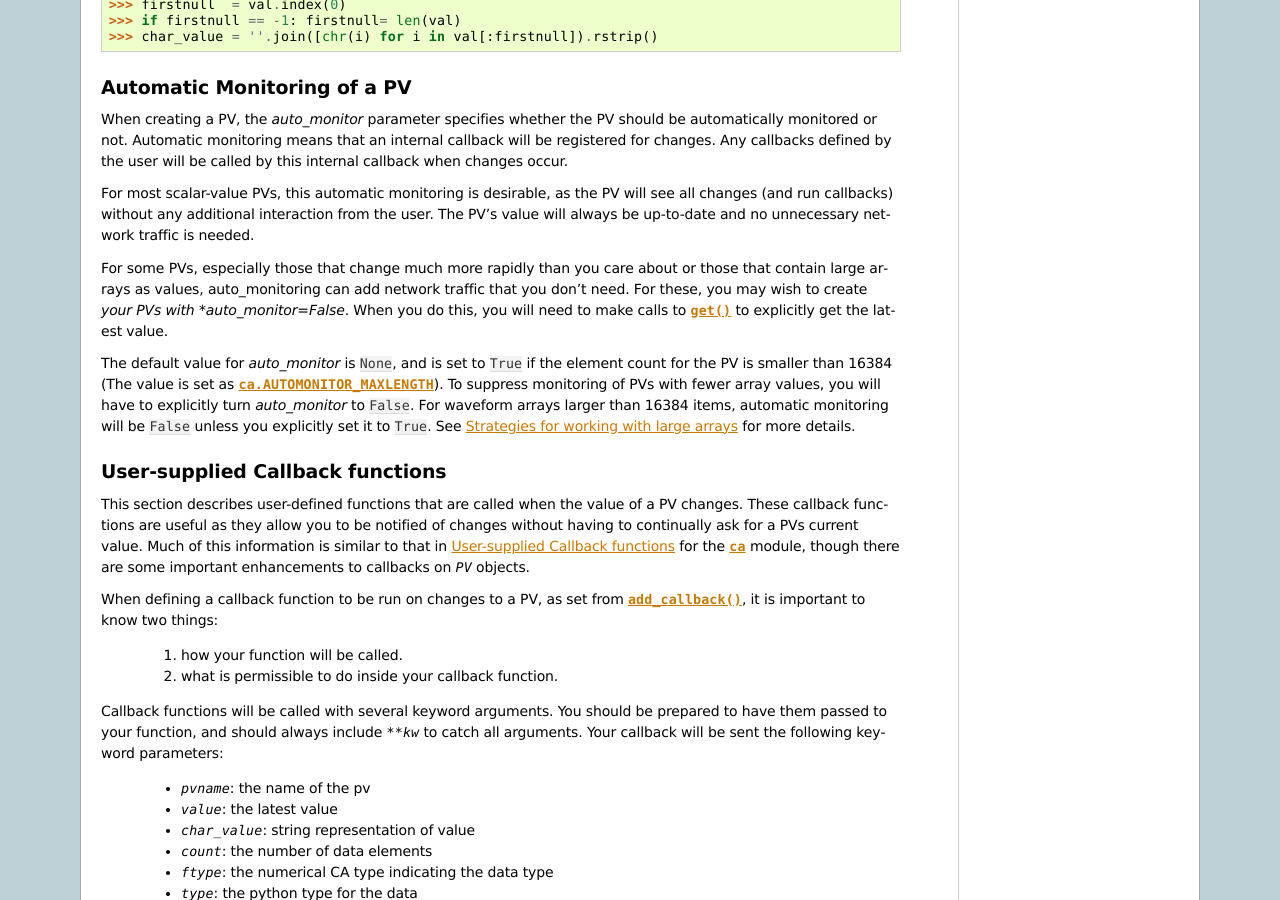
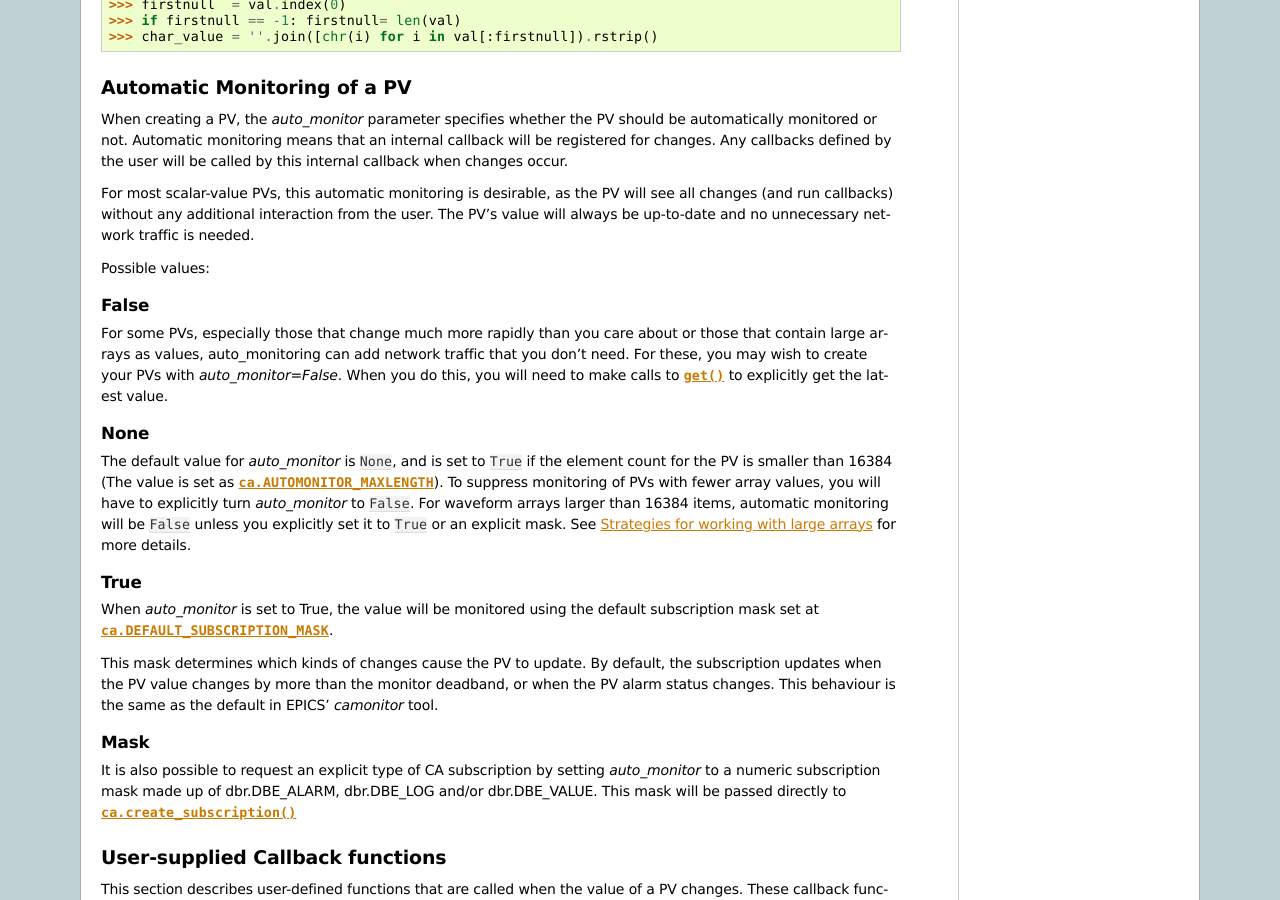
Before and after one commit to pyepics/pyepics, a Sphinx documentation site: the page built from doc/pv.rst, in a window 1280 px wide and 900 px high, scrolled down 5680 px. Built offline with Sphinx 7.4.7, drawn with Linux system fonts in a browser that asks for light colours; formulas are drawn with MathJax 3; the version number is read from the project's files by our own code; some of the changed text lies outside the part shown.

Commit message:
Change ca.create_subscription mask from magic number to dbr constants Add ca.DEFAULT_SUBSCRIPTION_MASK for subscriptions Remove DBE_LOG from default create_subscription mask, in line with libca default Add option to supply a subscription mask as the PV auto_monitor constructor argument

```diff
--- a/doc/pv.rst
+++ b/doc/pv.rst
@@ -27,7 +27,7 @@ The :class:`PV` class
    :param form:  which epics *data type* to use:  the 'native' , or the 'ctrl' (Control) or 'time' variant.
    :type form: string, one of ('native','ctrl', or 'time')
    :param auto_monitor:  whether to automatically monitor the PV for changes.
-   :type auto_monitor: ``None``, ``True``, or ``False``
+   :type auto_monitor: ``None``, ``True``, ``False``, or bitmask (see :ref:`pv-automonitor-label`)
    :param connection_callback: user-defined function called on changes to PV connection status.
    :type connection_callback:  callable or None
    :param connection_timeout:  time (in seconds) to wait for connection before giving up
@@ -410,19 +410,48 @@ PV will see all changes (and run callbacks) without any additional
 interaction from the user. The PV's value will always be up-to-date and no
 unnecessary network traffic is needed.
 
+Possible values:
+
+False
+~~~~~
+
 For some PVs, especially those that change much more rapidly than you care
 about or those that contain large arrays as values, auto_monitoring can add
 network traffic that you don't need.  For these, you may wish to create
-*your PVs with *auto_monitor=False*.  When you do this, you will need to
+your PVs with *auto_monitor=False*.  When you do this, you will need to
 make calls to :meth:`get` to explicitly get the latest value.
 
-The default value for *auto_monitor* is ``None``, and is set to ``True`` if
-the element count for the PV is smaller than 16384 (The value is set as
-:data:`ca.AUTOMONITOR_MAXLENGTH`).  To suppress monitoring of PVs with
-fewer array values, you will have to explicitly turn *auto_monitor* to
-``False``. For waveform arrays larger than 16384 items, automatic
-monitoring will be ``False`` unless you explicitly set it to ``True``.  See
+None
+~~~~
+
+The default value for *auto_monitor* is ``None``, and is set to
+``True`` if the element count for the PV is smaller than 16384 (The
+value is set as :data:`ca.AUTOMONITOR_MAXLENGTH`).  To suppress
+monitoring of PVs with fewer array values, you will have to explicitly
+turn *auto_monitor* to ``False``. For waveform arrays larger than
+16384 items, automatic monitoring will be ``False`` unless you
+explicitly set it to ``True`` or an explicit mask.  See
 :ref:`advanced-large-arrays-label` for more details.
+
+True
+~~~~
+
+When *auto_monitor* is set to True, the value will be monitored using
+the default subscription mask set at :data:`ca.DEFAULT_SUBSCRIPTION_MASK`.
+
+This mask determines which kinds of changes cause the PV to update. By
+default, the subscription updates when the PV value changes by more
+than the monitor deadband, or when the PV alarm status changes. This
+behaviour is the same as the default in EPICS' *camonitor* tool.
+
+Mask
+~~~~
+
+It is also possible to request an explicit type of CA subscription by
+setting *auto_monitor* to a numeric subscription mask made up of
+dbr.DBE_ALARM, dbr.DBE_LOG and/or dbr.DBE_VALUE. This mask will be
+passed directly to :meth:`ca.create_subscription`
+
 
 ..  _pv-callbacks-label:
 
```
Also changed, not shown: doc/ca.rst (+16 -2 lines), 4 other files.
